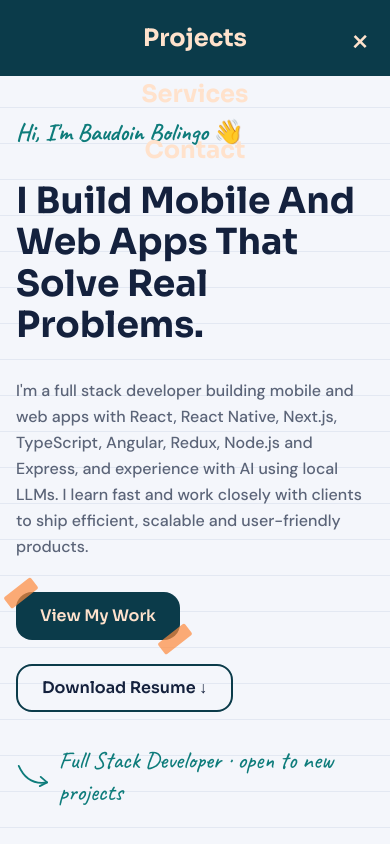
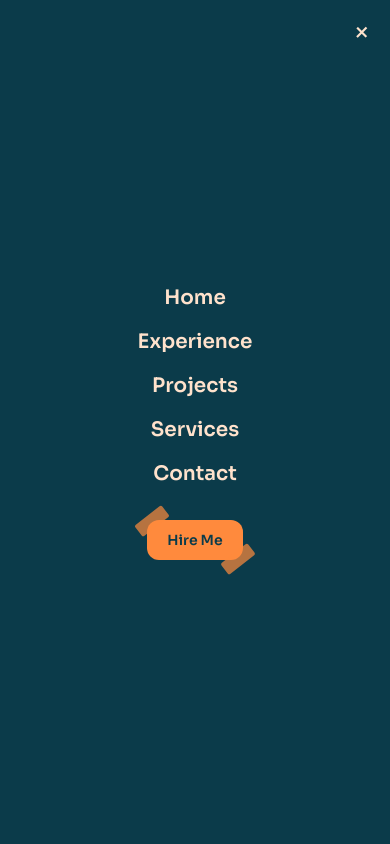
Before and after one commit to Baudoin10/BaudoinMe, a React (Vite) app: page / in a window 390 px wide. Both pictures are taken after a click on the button "Open menu". Shown: the top 844 px of the page. Built offline with nearby package versions, Linux system fonts and the light colour scheme.

Commit message:
fixed the navbar responsiveness issue

```diff
--- a/src/components/Navbar.jsx
+++ b/src/components/Navbar.jsx
@@ -1,11 +1,20 @@
-import { useState } from 'react'
-import { navLinks, profile } from '../data'
-import Button from './Button'
+import { useEffect, useState } from "react";
+import { navLinks, profile } from "../data";
+import Button from "./Button";
 
 export default function Navbar() {
-  const [open, setOpen] = useState(false)
+  const [open, setOpen] = useState(false);
+
+  // Stop the page from scrolling behind the open menu
+  useEffect(() => {
+    document.body.style.overflow = open ? "hidden" : "";
+    return () => {
+      document.body.style.overflow = "";
+    };
+  }, [open]);
 
   return (
+    <>
       <header className="sticky top-0 z-40 bg-paper/90 backdrop-blur">
         <div className="mx-auto flex max-w-7xl items-center justify-between gap-4 px-4 py-4 md:px-8">
           {/* Logo */}
@@ -44,30 +53,45 @@ export default function Navbar() {
             <span className="block h-[3px] w-5 rounded bg-deep" />
           </button>
         </div>
+      </header>
 
-      {/* Mobile menu */}
+      {/* Mobile menu, outside the header so it covers the whole screen */}
       {open && (
         <div className="fixed inset-0 z-50 flex flex-col items-center justify-center gap-6 bg-deep md:hidden">
           <button
             type="button"
             onClick={() => setOpen(false)}
             aria-label="Close menu"
-            className="absolute right-5 top-5 text-4xl text-peach"
+            className="absolute right-5 top-4 text-3xl leading-none text-peach"
           >
             ×
           </button>
+
+          <nav>
+            <ul className="flex flex-col items-center gap-4">
               {navLinks.map((link) => (
+                <li key={link.href}>
                   <a
-              key={link.href}
                     href={link.href}
                     onClick={() => setOpen(false)}
-              className="font-display text-2xl font-bold text-peach"
+                    className="font-display text-xl font-semibold text-peach"
                   >
                     {link.label}
                   </a>
+                </li>
               ))}
+            </ul>
+          </nav>
+
+          <a
+            href="#contact"
+            onClick={() => setOpen(false)}
+            className="tape mt-2 inline-flex h-10 items-center rounded-xl bg-tangerine px-5 font-display text-sm font-semibold text-deep"
+          >
+            Hire Me
+          </a>
         </div>
       )}
-    </header>
-  )
+    </>
+  );
 }
```
Lines whose indentation alone changed are shown as unchanged.
